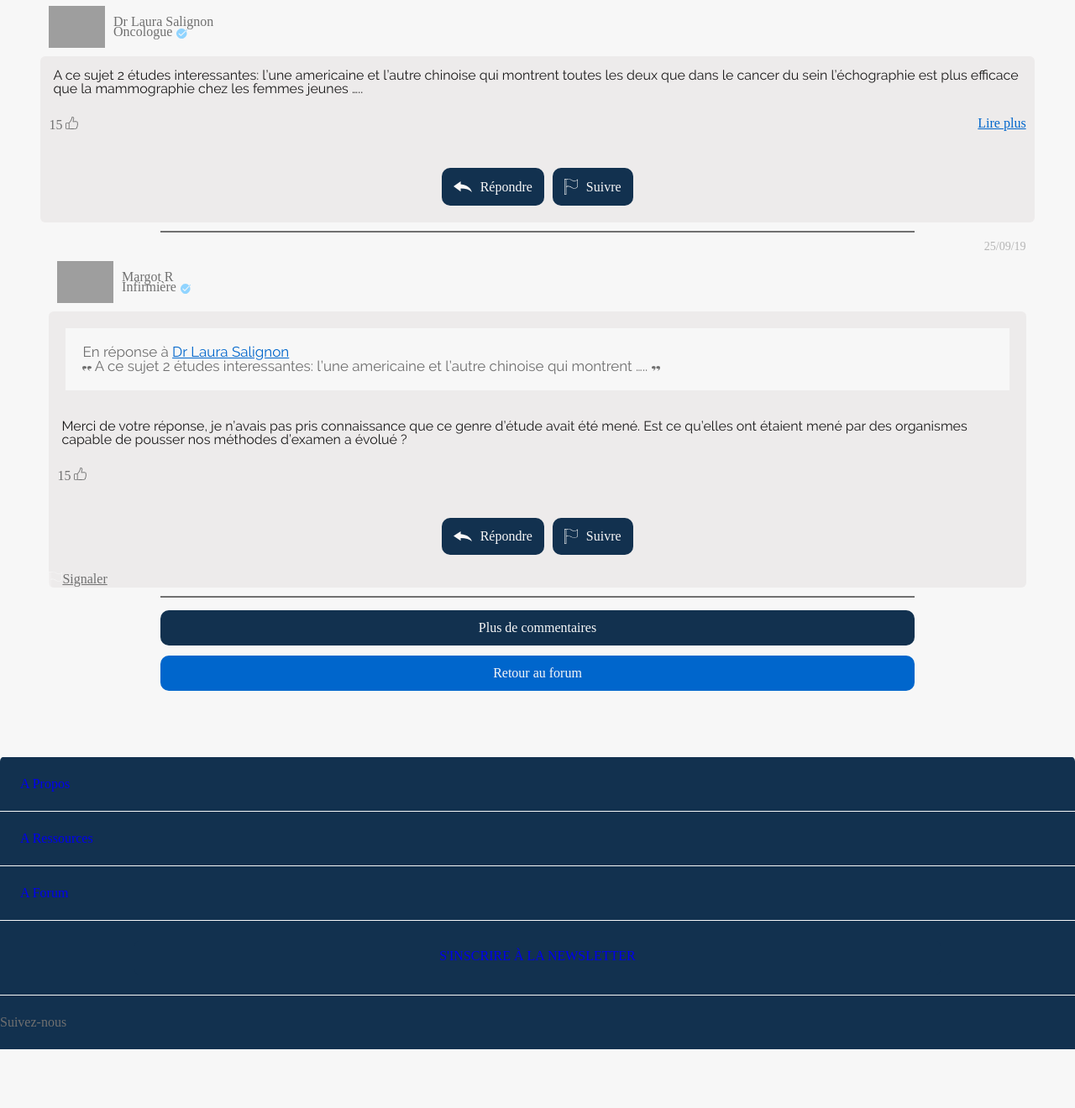
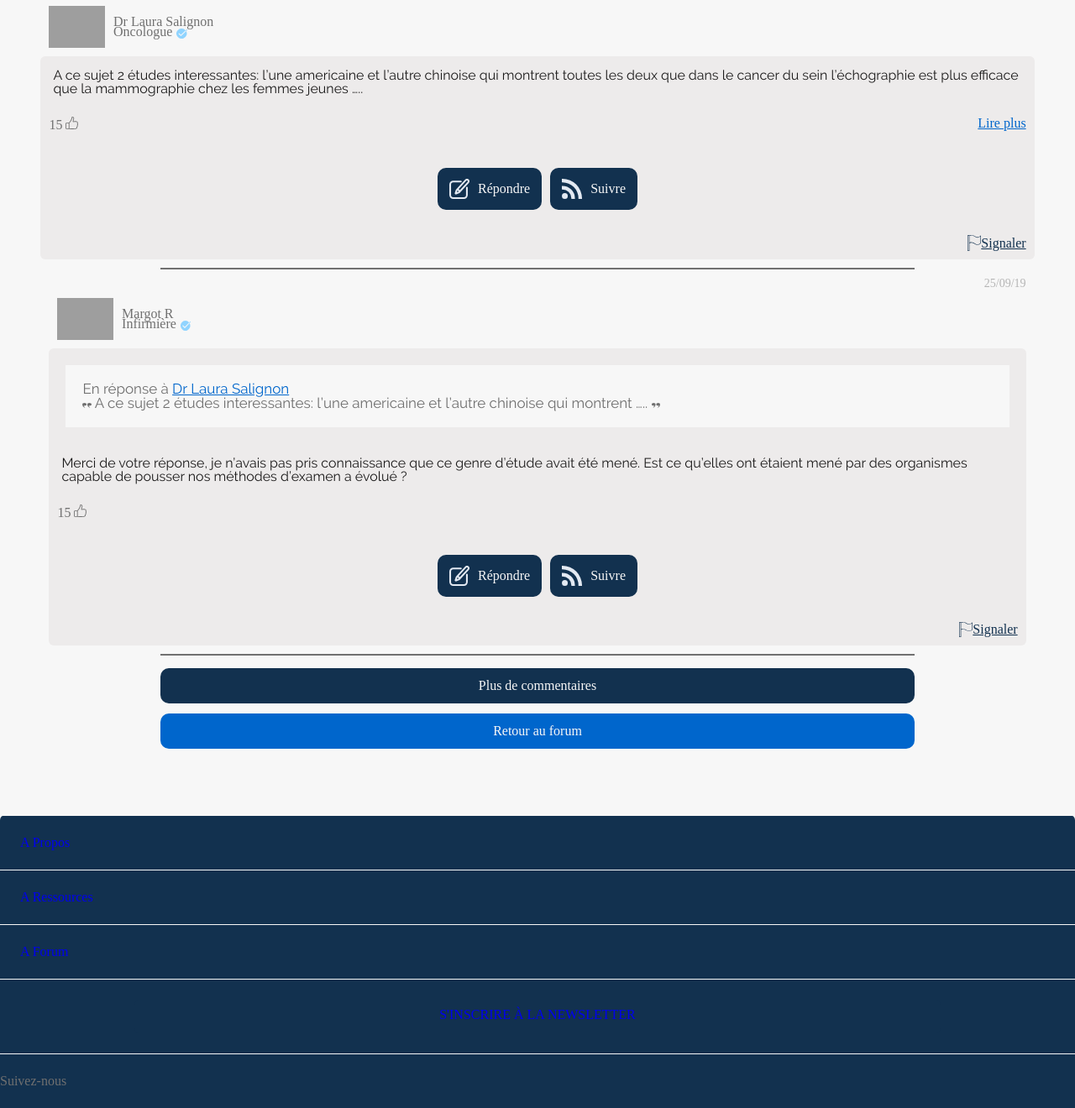
Before and after one commit to aureliensamier/cancercontribu, a PHP site: page /site/forum_categories_discussions.html in a window 1280 px wide. Shown: the part 458-1778 px from the top of the page at 84% size. Before the commit the page ends 1708 px from the top, so only its background shows below. Run offline with PHP 8.4, Linux system fonts and the light colour scheme; some web fonts are replaced; grey boxes are pictures that could not be loaded.

Commit message:
Forum page + Forum categories page 50% done

```diff
--- a/site/forum.html
+++ b/site/forum.html
@@ -156,7 +156,7 @@
 							<img class="forum_debate__containerCol-check" src="../assets/images/index-comment.png"
 								alt="Commentaires" style="transform: translateY(-0.1%)">
 							</p>
-							<p>commentaire</p>
+							<p>commentaires</p>
 						</div>
 						<div class="forum_debate__containerLine">
 							<p id="forum_debate__time">3heures
--- a/site/forum_categories_discussions.html
+++ b/site/forum_categories_discussions.html
@@ -104,14 +104,19 @@
 
 					<div class="forum_message_buttons">
 							<a href="#" class="forum_message_button_action">
-								<img src="../assets/images/back-arrow.svg">
+									<img src="../assets/images/reply.svg">
 									Répondre
 							</a>
 							<a href="#" class="forum_message_button_action">
-								<img src="../assets/images/flag.svg">
+									<img src="../assets/images/follow.svg">
 									Suivre
 							</a>
 					</div>
+
+						<a href="#" class="signal_link">
+							<img src="../assets/images/flag.svg">
+							Signaler
+						</a>
 
 				</p>
 			</div>
@@ -159,11 +164,11 @@
 
 						<div class="forum_message_buttons">
 							<a href="#" class="forum_message_button_action">
-									<img src="../assets/images/back-arrow.svg">
+									<img src="../assets/images/reply.svg">
 									Répondre
 							</a>
 							<a href="#" class="forum_message_button_action">
-									<img src="../assets/images/flag.svg">
+									<img src="../assets/images/follow.svg">
 									Suivre
 							</a>
 						</div>
--- a/styles/forum.css
+++ b/styles/forum.css
@@ -427,6 +427,8 @@ body{
 .forum_debate__containerLine p {
     height: 15px;
     font-family: 'MontserratExtraLight';
+    margin-top:2px;
+    margin-bottom: 2px;
 }
 .forum_debate__containerLine img {
     height: 100%;
--- a/styles/forum_categories_discussions.css
+++ b/styles/forum_categories_discussions.css
@@ -187,10 +187,12 @@ body{
 }
 /* signal link*/
 .signal_link {
-    display: block;
     display: flex;
     align-items: center;
-    color:#707070;
+    justify-content: flex-end;
+    color:#12314F;
+    font-family: 'RalewayBold';
+    padding: 10px;
 }
 
 /*Cta buttons*/
```
Also changed, not shown: assets/images/back-arrow.svg (deleted), assets/images/flag.svg, assets/images/follow.svg (added), assets/images/reply.svg (added). Lines whose indentation alone changed are shown as unchanged.
